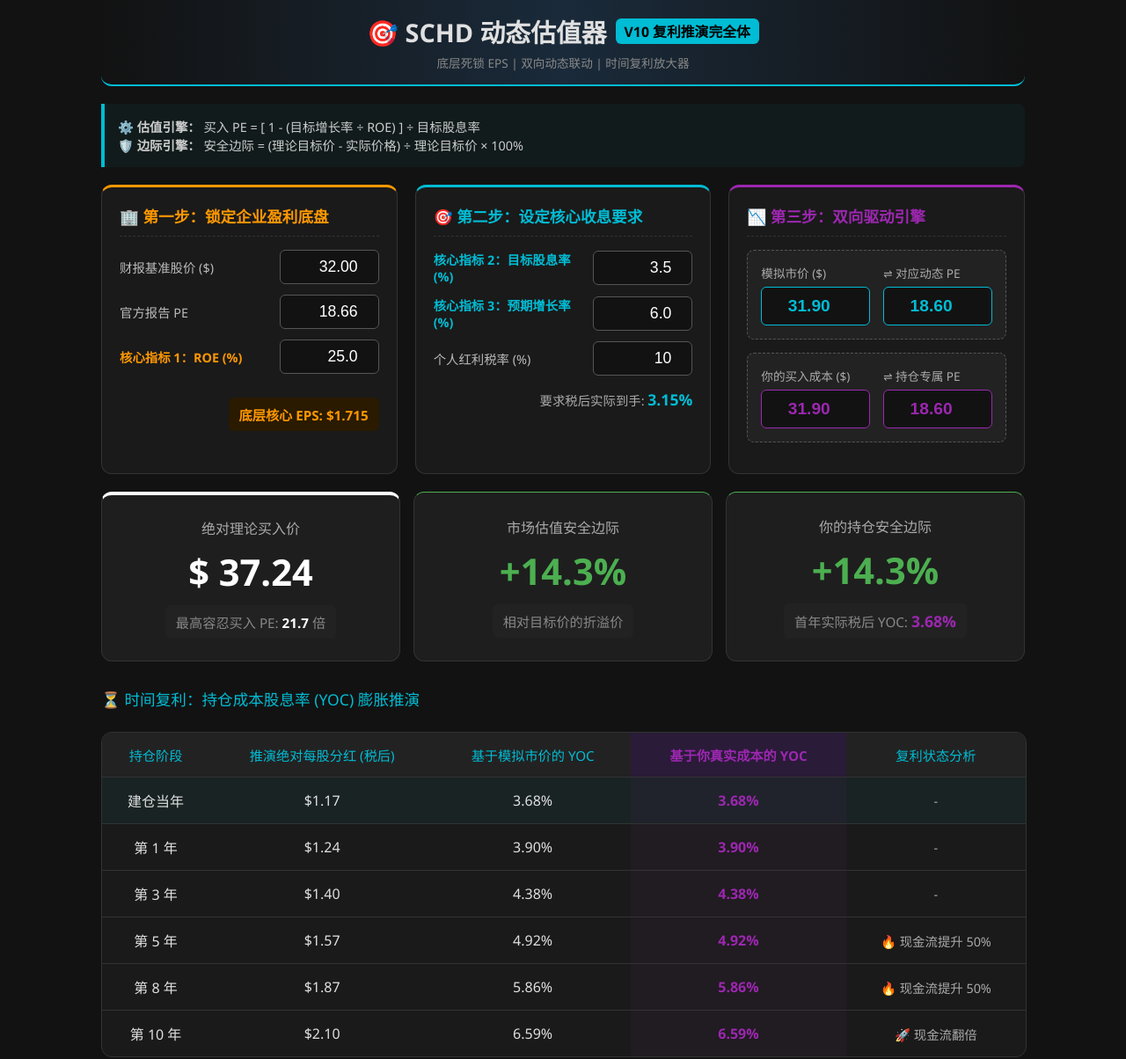
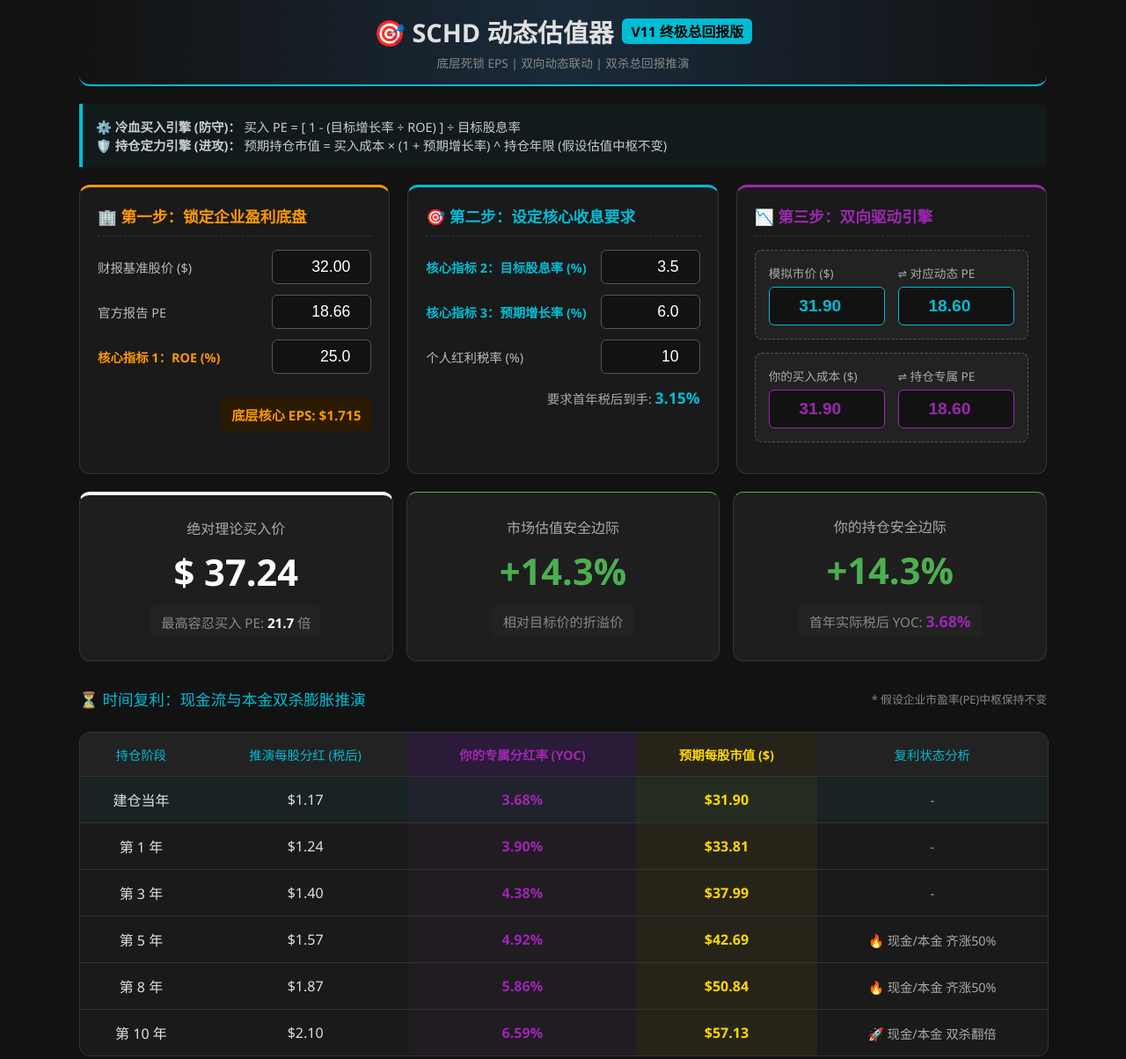
Before and after one commit to SherlockRobo/SCHDNEW, a plain HTML site: page index.html in a window 1280 px wide. Shown: the part 20-1224 px from the top of the page at 88% size. Drawn offline with Linux system fonts and the light colour scheme.

Commit message:
Update index.html

```diff
--- a/index.html
+++ b/index.html
@@ -3,15 +3,15 @@
 <head>
     <meta charset="UTF-8">
     <meta name="viewport" content="width=device-width, initial-scale=1.0">
-    <title>SCHD 动态估值终极版 V10</title>
+    <title>SCHD 动态估值终极版 V11</title>
     <style>
         :root {
             --bg-color: #121212; --card-bg: #1e1e1e; --text-color: #e0e0e0;
             --cyan: #00bcd4; --orange: #ff9800; --green: #4caf50; --red: #f44336;
-            --border-color: #333; --purple: #9c27b0;
+            --border-color: #333; --purple: #9c27b0; --gold: #ffd700;
         }
         body { font-family: 'Segoe UI', Tahoma, Geneva, Verdana, sans-serif; background-color: var(--bg-color); color: var(--text-color); margin: 0; padding: 20px; display: flex; flex-direction: column; align-items: center; }
-        .container { max-width: 1050px; width: 100%; }
+        .container { max-width: 1100px; width: 100%; }
 
         header {
             text-align: center; margin-bottom: 20px; padding: 15px; border-radius: 12px;
@@ -52,7 +52,7 @@
         .table-container { background-color: #1a1a1a; border-radius: 12px; overflow: hidden; border: 1px solid var(--border-color); width: 100%; margin-top: 15px;}
         table { width: 100%; border-collapse: collapse; }
         th, td { padding: 14px; text-align: center; border-bottom: 1px solid var(--border-color); }
-        th { background-color: #222; color: var(--cyan); font-weight: normal; font-size: 0.95rem;}
+        th { background-color: #222; color: var(--cyan); font-weight: normal; font-size: 0.9rem;}
         tr:last-child td { border-bottom: none; }
     </style>
 </head>
@@ -61,14 +61,14 @@
 <div class="container">
     <header>
         <h1 style="margin: 0; font-size: 1.8rem; display: flex; align-items: center; justify-content: center;">
-            🎯 SCHD 动态估值器 <span class="version-badge">V10 复利推演完全体</span>
+            🎯 SCHD 动态估值器 <span class="version-badge">V11 终极总回报版</span>
         </h1>
-        <p style="margin: 5px 0 0 0; font-size: 0.85rem; color: #888;">底层死锁 EPS | 双向动态联动 | 时间复利放大器</p>
+        <p style="margin: 5px 0 0 0; font-size: 0.85rem; color: #888;">底层死锁 EPS | 双向动态联动 | 双杀总回报推演</p>
     </header>
 
     <div class="formula-box">
-        <strong>⚙️ 估值引擎：</strong> 买入 PE = [ 1 - (目标增长率 ÷ ROE) ] ÷ 目标股息率<br>
-        <strong>🛡️ 边际引擎：</strong> 安全边际 = (理论目标价 - 实际价格) ÷ 理论目标价 × 100%
+        <strong>⚙️ 冷血买入引擎 (防守)：</strong> 买入 PE = [ 1 - (目标增长率 ÷ ROE) ] ÷ 目标股息率<br>
+        <strong>🛡️ 持仓定力引擎 (进攻)：</strong> 预期持仓市值 = 买入成本 × (1 + 预期增长率) ^ 持仓年限 (假设估值中枢不变)
     </div>
 
     <div class="grid-layout">
@@ -107,7 +107,7 @@
                 <input type="number" id="in_tax" value="10" step="1" oninput="calculate()">
             </div>
             <div style="text-align: right; font-size: 0.9rem; color: #aaa; margin-top: 15px;">
-                要求税后实际到手: <span id="disp_post_yield" style="color:var(--cyan); font-weight:bold; font-size: 1.1rem;">0.00%</span>
+                要求首年税后到手: <span id="disp_post_yield" style="color:var(--cyan); font-weight:bold; font-size: 1.1rem;">0.00%</span>
             </div>
         </div>
 
@@ -160,17 +160,18 @@
         </div>
     </div>
 
-    <div class="panel-title cyan" style="margin-top: 30px; border-bottom: none; margin-bottom: 5px;">
-        ⏳ 时间复利：持仓成本股息率 (YOC) 膨胀推演
+    <div class="panel-title cyan" style="margin-top: 30px; border-bottom: none; margin-bottom: 5px; display: flex; justify-content: space-between;">
+        <span>⏳ 时间复利：现金流与本金双杀膨胀推演</span>
+        <span style="font-size: 0.8rem; color: #888; font-weight: normal;">* 假设企业市盈率(PE)中枢保持不变</span>
     </div>
     <div class="table-container">
         <table>
             <thead>
                 <tr>
                     <th>持仓阶段</th>
-                    <th>推演绝对每股分红 (税后)</th>
-                    <th>基于模拟市价的 YOC</th>
-                    <th style="color: var(--purple); font-weight: bold; background: #2a1b38;">基于你真实成本的 YOC</th>
+                    <th>推演每股分红 (税后)</th>
+                    <th style="color: var(--purple); font-weight: bold; background: #2a1b38;">你的专属分红率 (YOC)</th>
+                    <th style="color: var(--gold); font-weight: bold; background: rgba(255, 215, 0, 0.05);">预期每股市值 ($)</th>
                     <th>复利状态分析</th>
                 </tr>
             </thead>
@@ -256,7 +257,6 @@
                 targetPrice = eps * targetPe;
             }
 
-            // 基础分红现金流计算
             let actualDps = targetPrice * targetYield;
             let costYoc = costPrice > 0 ? (actualDps * (1 - taxRate)) / costPrice : 0;
 
@@ -311,34 +311,34 @@
                 }
             }
 
-            // --- 底部复利推演表格生成 ---
+            // --- 底部复利推演表格生成 (新增本金升值列) ---
             let years = [0, 1, 3, 5, 8, 10];
             let tbody = document.getElementById('table_body');
             tbody.innerHTML = "";
 
             if (isValid) {
                 years.forEach(year => {
-                    // 未来分红 = 当下理论分红 * (1 + 目标增长率)^年限
+                    // 现金流增长
                     let futureDps = actualDps * Math.pow(1 + targetGrowth, year);
                     let futurePostDps = futureDps * (1 - taxRate);
+                    let cYoc = costPrice > 0 ? futurePostDps / costPrice : 0;
 
-                    let simYoc = simPrice > 0 ? futurePostDps / simPrice : 0;
-                    let cYoc = costPrice > 0 ? futurePostDps / costPrice : 0;
+                    // 股价升值假设：由于PE不变，企业利润EPS每年增长=股息增长，所以股价也同比例增长
+                    let futureCapitalValue = costPrice > 0 ? costPrice * Math.pow(1 + targetGrowth, year) : 0;
 
                     let tr = document.createElement('tr');
                     if(year === 0) tr.style.backgroundColor = "rgba(0, 188, 212, 0.05)";
 
                     let status = "-";
-                    // 以首年要求的实际到手股息率为基准，评估增长状态
                     let basePostYield = targetYield * (1 - taxRate);
-                    if (cYoc >= basePostYield * 1.5 && year > 0) status = "🔥 现金流提升 50%";
-                    if (cYoc >= basePostYield * 2 && year > 0) status = "🚀 现金流翻倍";
+                    if (cYoc >= basePostYield * 1.5 && year > 0) status = "🔥 现金/本金 齐涨50%";
+                    if (cYoc >= basePostYield * 2 && year > 0) status = "🚀 现金/本金 双杀翻倍";
 
                     tr.innerHTML = `
                         <td>${year === 0 ? '建仓当年' : '第 ' + year + ' 年'}</td>
                         <td>$${futurePostDps.toFixed(2)}</td>
-                        <td>${(simYoc * 100).toFixed(2)}%</td>
                         <td style="color: var(--purple); font-weight: bold; background: rgba(156, 39, 176, 0.05);">${(cYoc * 100).toFixed(2)}%</td>
+                        <td style="color: var(--gold); font-weight: bold; background: rgba(255, 215, 0, 0.05);">$${futureCapitalValue.toFixed(2)}</td>
                         <td style="color: #aaa; font-size: 0.9em;">${status}</td>
                     `;
                     tbody.appendChild(tr);
```
